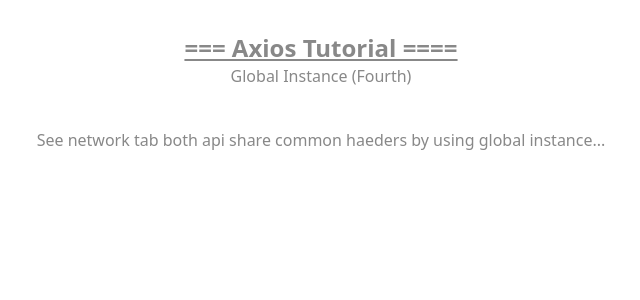
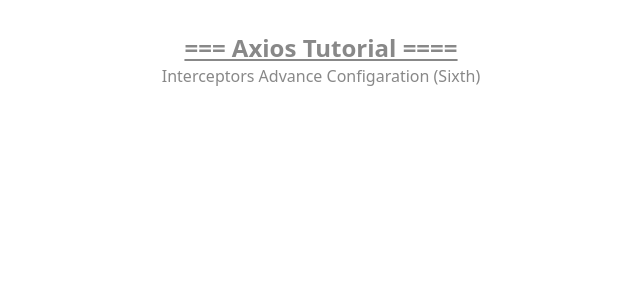
Before and after one commit to RahulGhosh305/axios-tutorial, a React (Vite) app: page / in a window 1280 px wide. Shown: the top 300 px of the page, without its empty margins (319-959 px from the left). Built offline with nearby package versions, Linux system fonts and the light colour scheme; no server answers.

Commit message:
custom instance

```diff
--- a/src/App.jsx
+++ b/src/App.jsx
@@ -1,10 +1,12 @@
 import "./App.css";
-import "./axios/global"; // Global Axios Instance Setup for EXAMPLE FOUR
+import Interceptors from "./examples/6.interceptors";
+// import "./axios/global"; // Global Axios Instance Setup for EXAMPLE FOUR
 
 // import GetRequest from "./examples/1.get-request";
 // import RequestWithHeader from "./examples/2.headers";
 // import PostRequest from "./examples/3.post-request";
-import GlobalInstance from "./examples/4.global-instance";
+// import GlobalInstance from "./examples/4.global-instance";
+// import CustomInstance from "./examples/5.custom-instance";
 
 function App() {
   return (
@@ -23,7 +25,13 @@
       {/* <PostRequest /> */}
 
       {/* FOURTH EXAMPLE */}
-      <GlobalInstance />
+      {/* <GlobalInstance /> */}
+
+      {/* FIFTH EXAMPLE */}
+      {/* <CustomInstance /> */}
+
+      {/* SIXTH EXAMPLE*/}
+      <Interceptors />
     </>
   );
 }
--- /dev/null
+++ b/src/axios/custom.js
@@ -0,0 +1,10 @@
+import axios from "axios";
+
+const customAxiosInstance = axios.create({
+  baseURL: "https://www.course-api.com",
+  headers: {
+    Accept: "application/json",
+  },
+});
+
+export default customAxiosInstance;
--- a/src/examples/4.global-instance.jsx
+++ b/src/examples/4.global-instance.jsx
@@ -2,8 +2,10 @@
 import { useEffect } from "react";
 
 /*
+Check axios->global.js file
 Use global instance if Common headers are share
-Best Use Custom Instance
+Use When Same Base Url Share
+So Best Use is Custom Instance
 */
 
 const productUrl = `https://www.course-api.com/react-store-products`;
@@ -30,7 +32,7 @@
       <p className="read-the-docs">
         {" "}
         See network tab both api share common haeders by using global
-        instance...
+        instance...see codebase
       </p>
     </div>
   );
--- /dev/null
+++ b/src/examples/5.custom-instance.jsx
@@ -0,0 +1,35 @@
+import axios from "axios";
+import { useEffect } from "react";
+import customAxiosInstance from "../axios/custom";
+
+const userUrl = `https://randomuser.me/api`;
+
+const CustomInstance = () => {
+  useEffect(() => {
+    fetchData();
+  }, []);
+
+  //   Custom Axios Instance
+  const fetchData = async () => {
+    try {
+      const { data } = await customAxiosInstance("/react-store-products"); // Check axios->custom.js file
+      const { data2 } = await axios(userUrl);
+      console.log(data, data2);
+    } catch (error) {
+      console.log(error.message);
+    }
+  };
+
+  return (
+    <div className="space-y-10">
+      <p className="read-the-docs"> Custom Instance (Fifth)</p>
+      <p className="read-the-docs">
+        {" "}
+        See network tab both api use Different baseUrl and haeders by using
+        custom instance...see codebase
+      </p>
+    </div>
+  );
+};
+
+export default CustomInstance;
--- /dev/null
+++ b/src/examples/6.interceptors.jsx
@@ -0,0 +1,12 @@
+const Interceptors = () => {
+  return (
+    <div className="space-y-10">
+      <p className="read-the-docs">
+        {" "}
+        Interceptors Advance Configaration (Sixth)
+      </p>
+    </div>
+  );
+};
+
+export default Interceptors;
```
